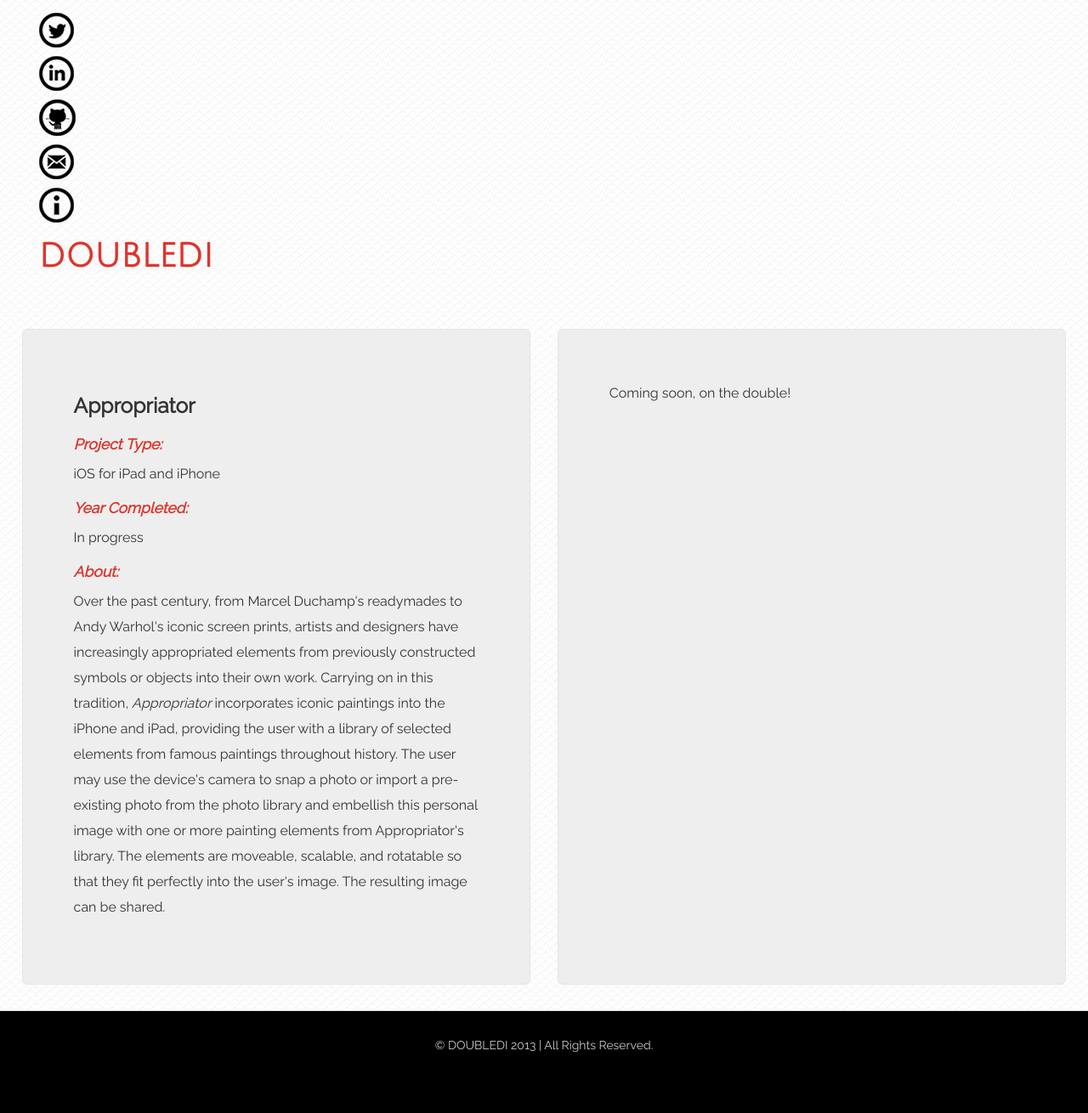
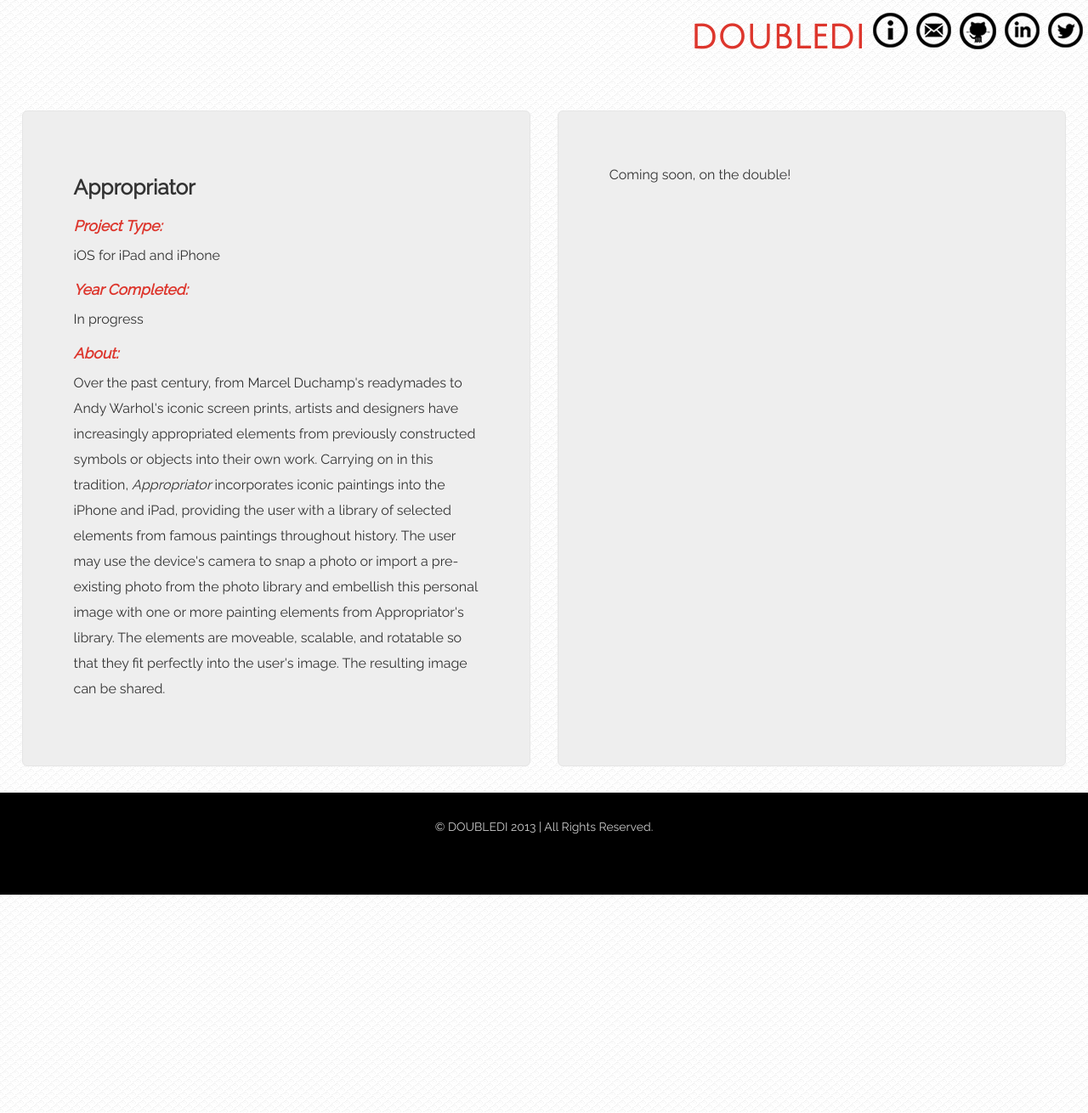
Before and after one commit to diannamertz/doubledi.github.com, a Jekyll site: the page built from appropriator.html, in a window 1280 px wide. Shown: the whole page at 85% size. Built offline with Jekyll 4.4.1, drawn with Linux system fonts in a browser that asks for light colours.

```diff
--- a/css/style.css
+++ b/css/style.css
@@ -21,13 +21,13 @@
 
 nav ul, ul.entries {
   list-style-type: none;
+  width: 100%;
 }
 
 nav li a {
   position: relative;
   float: right;
   padding: 5px;
-  width: 100%;
 }
 
 /*
```
